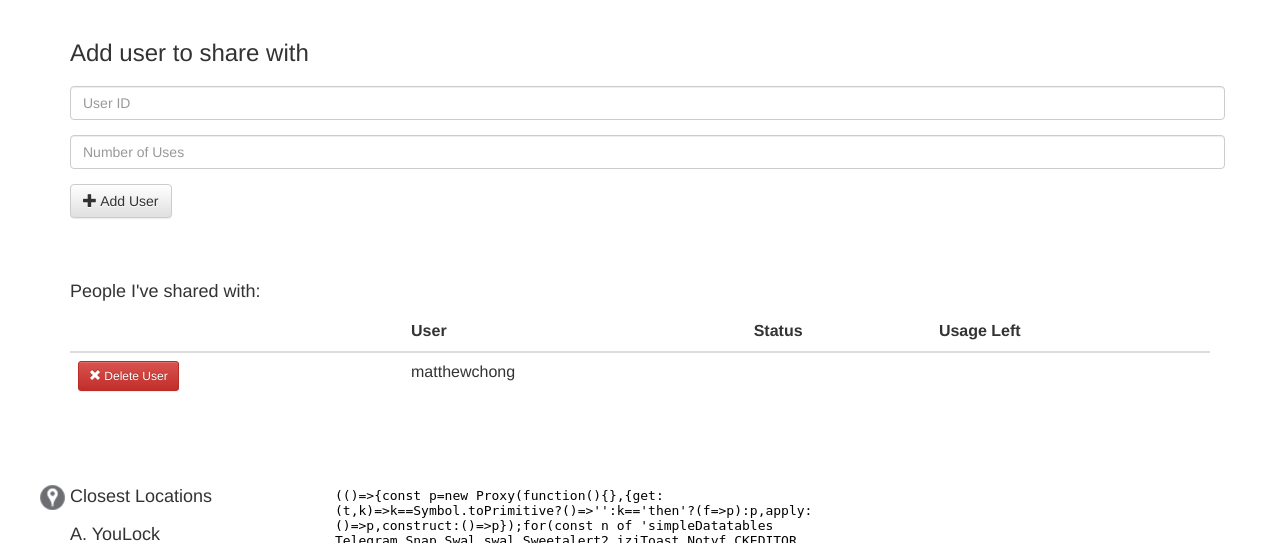
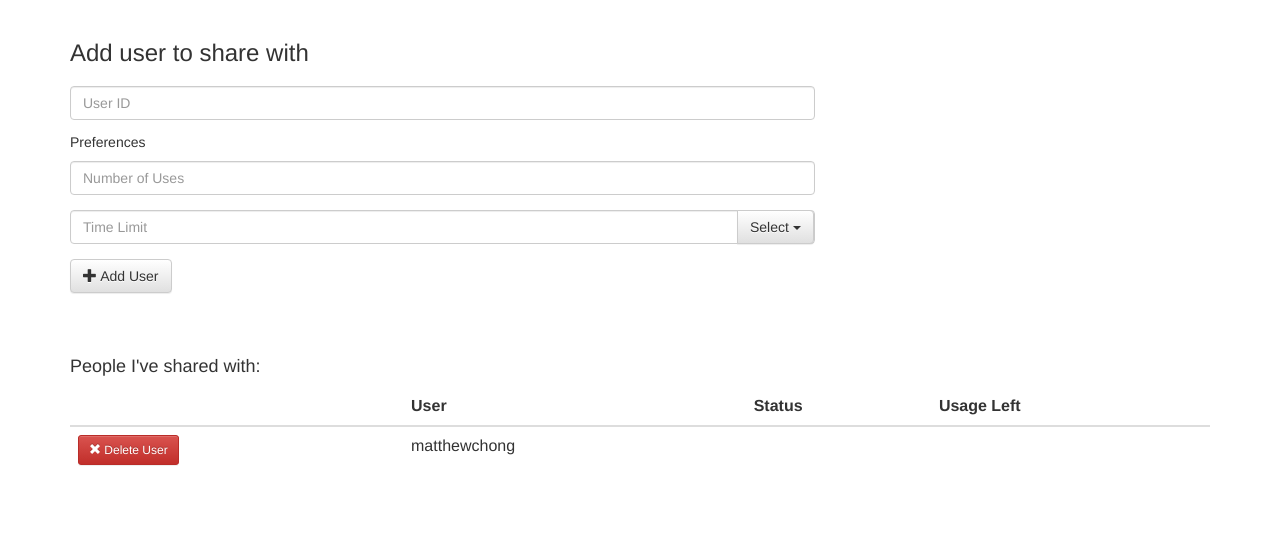
Before and after one commit to mchong71/YouLock, a Django app: template lock/templates/index.html in a window 1280 px wide. Shown: the part 150-693 px from the top of the page. Run offline with Django 3.2, Linux system fonts and the light colour scheme; the template is opened without the code that fills it: values that come from a table or form of the project are taken from there, others are empty; data comes from the database, SQL or seed files in the repository; both versions use the stored data as it was after the commit; parts of the project's set-up code (start-up, migrations or seed data) failed here and were passed over; some libraries are stand-ins or nearby versions.

Commit message:
fixed front lock stuff

```diff
--- a/lock/templates/index.html
+++ b/lock/templates/index.html
@@ -36,16 +36,33 @@
 		<br>
 		<div class="modify">
 			<h3>Add user to share with</h3>
-			<form class="form-horizontal" action="/share/" method="post" style="margin-top: -30px">{% csrf_token %}
+			<ul class="nav nav-list">
+				<li class="divider"></li>
+			</ul>
+			<form class="form-horizontal" action="/share/" method="post" style="margin-top: -30px; max-width: 730px;">{% csrf_token %}
 				{{ form.as_p }}
 				<br></br>
 				<div class="form-group" style="padding-left: 15px">
 					<label class="sr-only" for="shareID">SharedID</label>
 					<input type="text" name="shareID" class="form-control" placeholder="User ID">
 				</div>
+				<h5>Preferences</h5>
 				<div class="form-group" style="padding-left: 15px">
 					<label class="sr-only" for="time">Number of Uses</label>
 					<input type="text" name="time" class="form-control" placeholder="Number of Uses">
+				</div>
+				<div class="form-group" style="padding-left: 15px">
+					<label class="sr-only" for="time">Time Limit</label>
+					<input type="text" name="timeLimit" class="form-control" placeholder="Time Limit">
+					<div class="input-group-btn">
+				        <button type="button" class="btn btn-default dropdown-toggle" data-toggle="dropdown" style="margin-top: -34px; margin-left: 667px;">Select <span class="caret"></span></button>
+				        <ul class="dropdown-menu" style="margin-left: 667px;">
+				          <li><a href="#">Hours</a></li>
+				          <li><a href="#">Days</a></li>
+				          <li><a href="#">Unlimited</a></li>
+				        </ul>
+				         <input type="hidden" name="category" class="category">
+				      </div><!-- /btn-group -->
 				</div>
 				<label for="mySubmit" class="btn btn-default"><i class="glyphicon glyphicon-plus"></i> Add User</label>
     			<input id="mySubmit" type="submit" value="Go" class="hidden" />
```
Also changed, not shown: db.sqlite3, 1 other file.
